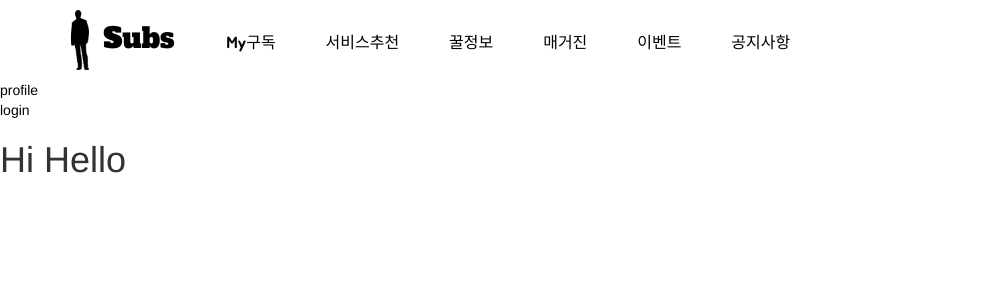
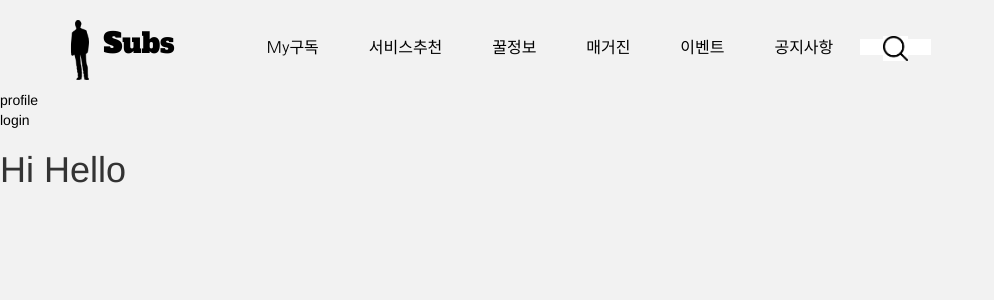
Before and after one commit to qkrwjdan/Sub-s, a Django app: page /event in a window 1280 px wide. Shown: the top 300 px of the page, without its empty margins (0-994 px from the left). Run offline with Django 3.2, Linux system fonts and the light colour scheme; some libraries are stand-ins or nearby versions; some web fonts are replaced.

Commit message:
폰트수정, 대충 해놓은거 올리기
이하동문~

```diff
--- a/static/subs/style.css
+++ b/static/subs/style.css
@@ -12,7 +12,8 @@ nav ul li {
 
   display: inline;
    font: 16px Dotum;
-   font-family: 'Jua', sans-serif;
+   font-family: 'Nanum Gothic', sans-serif;
+   color: #F2F2F2;
    padding:0 23px;
  }
  nav ul li a{
@@ -27,13 +28,15 @@ nav ul li {
 nav ul la a img{
  width:30px;
  height:auto;
-
+ margin-top:10px;
 }
 nav ul la{
 
  font: 28px Dotum;
  padding:0 25px;
  font-family: 'Alfa Slab One', sans-serif;
+ margin-right: 40px;
+ margin-top:10px;
 }
 
 nav ul la a:hover{
@@ -42,6 +45,10 @@ nav ul la a:hover{
   text-decoration:none;
 }
 
+body {
+  background-color : #F2F2F2;
+}
+
 .profile a:hover\
 ]]\{
   text-decoration: none;\
--- a/templates/base.html
+++ b/templates/base.html
@@ -13,6 +13,7 @@
   <link href="https://fonts.googleapis.com/css?family=Sunflower:300&display=swap" rel="stylesheet">
    <link href="https://fonts.googleapis.com/css?family=Alfa+Slab+One|Jua&display=swap" rel="stylesheet">
   <link href="https://fonts.googleapis.com/css?family=Alfa+Slab+One&display=swap" rel="stylesheet">
+  <link href="https://fonts.googleapis.com/css?family=Nanum+Gothic&display=swap" rel="stylesheet">
   <link rel="stylesheet" href="{% static 'subs/style.css' %}">
   {% block style %}
   {% endblock %}
@@ -27,6 +28,7 @@
               <li><a href="{% url 'magazine' %}">매거진</a></li>
               <li><a href="{% url 'event' %}">이벤트</a></li>
               <li><a href="{% url 'notice' %}">공지사항</a></li>
+              <li style = "background-color:white; height:50px;"><a href="#" ><img src="{% static 'subs/search.png' %}" style = "width:25px;"></a></li>
           </ul>
       </nav>
 
```
Also changed, not shown: static/subs/search.png (added).
